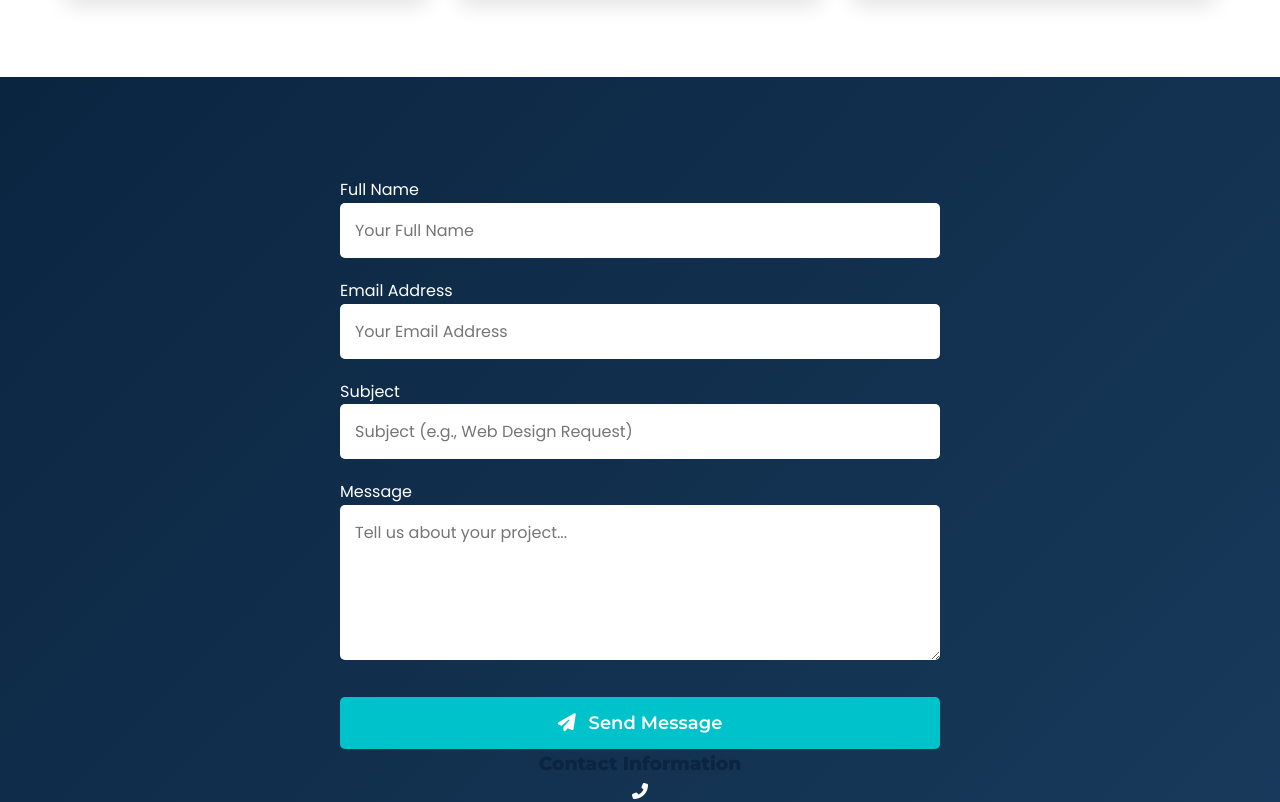
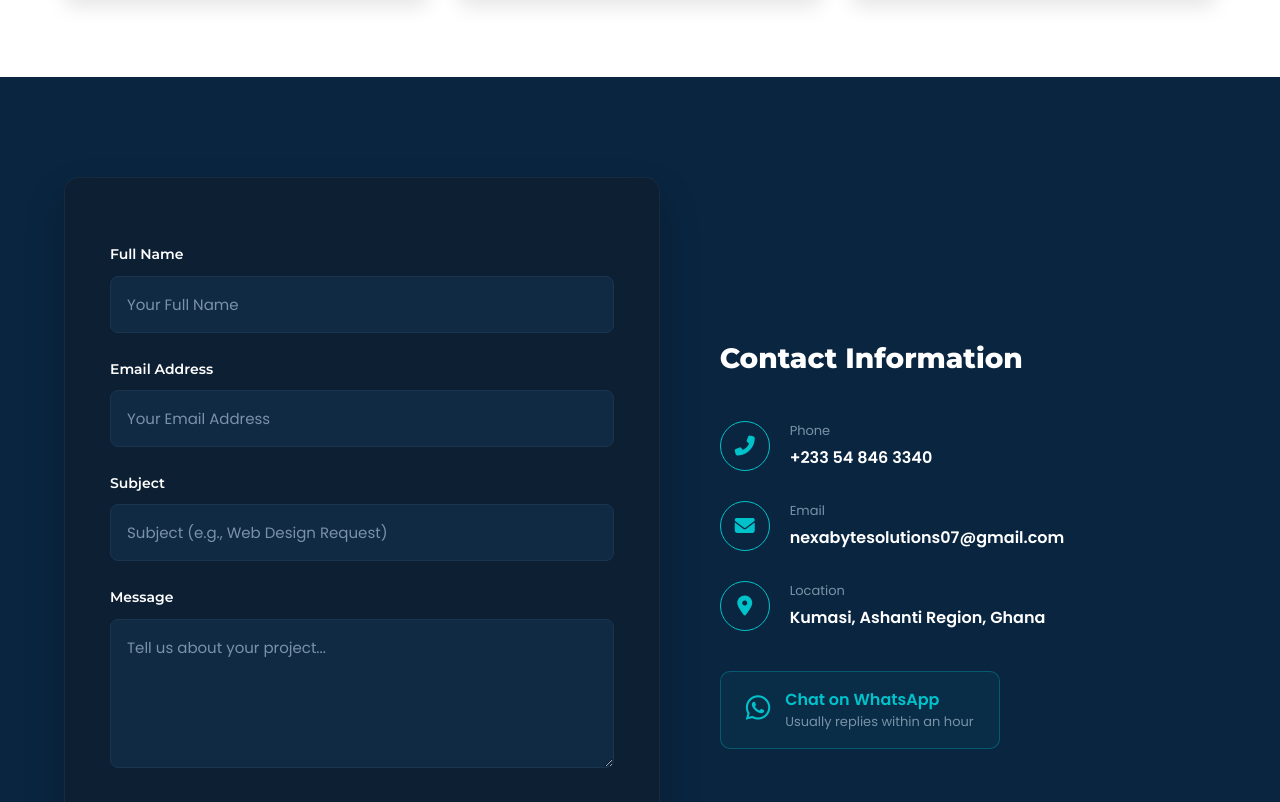
Before and after one commit to nexabyte0267/nexabytesolutions, a plain HTML site: page index.html in a window 1280 px wide. Shown: the part 7006-7808 px from the top of the page. Drawn offline with Linux system fonts and the light colour scheme.

Commit message:
Refactor contact section styles for improved layout

```diff
--- a/style.css
+++ b/style.css
@@ -711,80 +711,188 @@ nav {
 
 /* --- CONTACT FORM SECTION --- */
 .contact-section {
-    background: linear-gradient(135deg, var(--navy) 0%, #1a3c5e 100%);
-    padding: 80px 0;
-    text-align: center;
-    color: var(--white);
+    background-color: var(--navy);
+    padding: 100px 0;
 }
 
-.contact-section h2 {
-    color: var(--white);
-    font-size: 36px;
-    margin-bottom: 15px;
+.contact-container {
+    display: grid;
+    grid-template-columns: 1.2fr 1fr; /* Form slightly wider than info */
+    gap: 60px;
+    align-items: center;
 }
 
-.contact-section p {
-    margin-bottom: 40px;
-    font-size: 18px;
-    color: #b0c4de;
-    max-width: 600px;
-    margin-left: auto;
-    margin-right: auto;
+/* LEFT SIDE: Form Card */
+.contact-form-card {
+    background-color: #0c1f33; /* Slightly lighter than navy to stand out */
+    padding: 45px;
+    border-radius: 15px;
+    border: 1px solid rgba(255, 255, 255, 0.05);
+    box-shadow: 0 20px 40px rgba(0, 0, 0, 0.2);
 }
 
 .contact-form {
-    max-width: 600px;
-    margin: 0 auto;
     text-align: left;
 }
 
 .form-group {
-    margin-bottom: 20px;
+    margin-bottom: 25px;
+}
+
+.form-group label {
+    display: block;
+    font-family: 'Montserrat', sans-serif;
+    font-size: 14px;
+    font-weight: 600;
+    color: var(--white);
+    margin-bottom: 10px;
 }
 
 .contact-form input,
 .contact-form textarea {
     width: 100%;
-    padding: 15px;
-    border: none;
-    border-radius: 5px;
+    padding: 16px;
+    border: 1px solid #1c354f;
+    border-radius: 8px;
     font-family: 'Poppins', sans-serif;
-    font-size: 16px;
-    background-color: var(--white);
-    color: var(--navy);
+    font-size: 15px;
+    background-color: #112a44;
+    color: var(--white);
     outline: none;
-    transition: box-shadow 0.3s ease;
+    transition: all 0.3s ease;
+}
+
+.contact-form input::placeholder,
+.contact-form textarea::placeholder {
+    color: #7a92a8;
 }
 
 .contact-form input:focus,
 .contact-form textarea:focus {
-    box-shadow: 0 0 0 3px var(--cyan);
+    border-color: var(--cyan);
+    box-shadow: 0 0 0 3px rgba(0, 194, 203, 0.2);
 }
 
 .contact-form button {
     width: 100%;
     border: none;
     font-family: 'Montserrat', sans-serif;
-    font-size: 18px;
+    font-size: 16px;
+    font-weight: 700;
+    padding: 16px;
     margin-top: 10px;
+    border-radius: 8px;
 }
 
 /* Formspree Messages */
-.form-success-msg {
-    color: var(--cyan);
-    font-weight: bold;
-    margin-bottom: 20px;
+.form-success-msg { color: var(--cyan); font-weight: bold; margin-bottom: 20px; }
+.form-error-msg, .form-error-text { color: #ff4a4a; font-weight: bold; }
+.form-error-text { font-size: 13px; font-weight: normal; display: block; margin-top: 5px; }
+
+
+/* RIGHT SIDE: Contact Info */
+.contact-info-wrapper {
+    text-align: left;
 }
 
-.form-error-msg,
-.form-error-text {
-    color: #ff4a4a;
-    font-weight: bold;
+.contact-info-title {
+    color: var(--white);
+    font-size: 28px;
+    margin-bottom: 40px;
 }
 
-.form-error-text {
-    font-size: 14px;
-    font-weight: normal;
+.info-item {
+    display: flex;
+    align-items: center;
+    gap: 20px;
+    margin-bottom: 30px;
+}
+
+.info-icon {
+    width: 50px;
+    height: 50px;
+    border-radius: 50%;
+    border: 1px solid var(--cyan);
+    display: flex;
+    justify-content: center;
+    align-items: center;
+    color: var(--cyan);
+    font-size: 20px;
+    flex-shrink: 0;
+}
+
+.info-text {
+    display: flex;
+    flex-direction: column;
+}
+
+.info-label {
+    font-size: 13px;
+    color: #7a92a8;
+    margin-bottom: 3px;
+}
+
+.info-value {
+    color: var(--white);
+    font-weight: 600;
+    font-size: 16px;
+    transition: color 0.3s;
+}
+
+a.info-value:hover {
+    color: var(--cyan);
+}
+
+/* WhatsApp Widget */
+.whatsapp-widget {
+    display: inline-flex;
+    align-items: center;
+    gap: 15px;
+    background-color: rgba(0, 194, 203, 0.05);
+    border: 1px solid rgba(0, 194, 203, 0.3);
+    padding: 15px 25px;
+    border-radius: 10px;
+    margin-top: 10px;
+    transition: all 0.3s ease;
+}
+
+.whatsapp-widget:hover {
+    background-color: rgba(0, 194, 203, 0.1);
+    border-color: var(--cyan);
+    transform: translateY(-2px);
+}
+
+.wa-icon {
+    font-size: 28px;
+    color: var(--cyan);
+}
+
+.wa-text {
+    display: flex;
+    flex-direction: column;
+}
+
+.wa-text strong {
+    color: var(--cyan);
+    font-size: 16px;
+    font-weight: 600;
+}
+
+.wa-text span {
+    color: #7a92a8;
+    font-size: 13px;
+}
+
+/* --- RESPONSIVE DESIGN FOR CONTACT (Add to your bottom media query) --- */
+@media (max-width: 900px) {
+    .contact-container {
+        grid-template-columns: 1fr;
+        gap: 50px;
+    }
+
+    .contact-form-card {
+        padding: 30px;
+    }
 }
 
 /* --- FOOTER --- */
```
